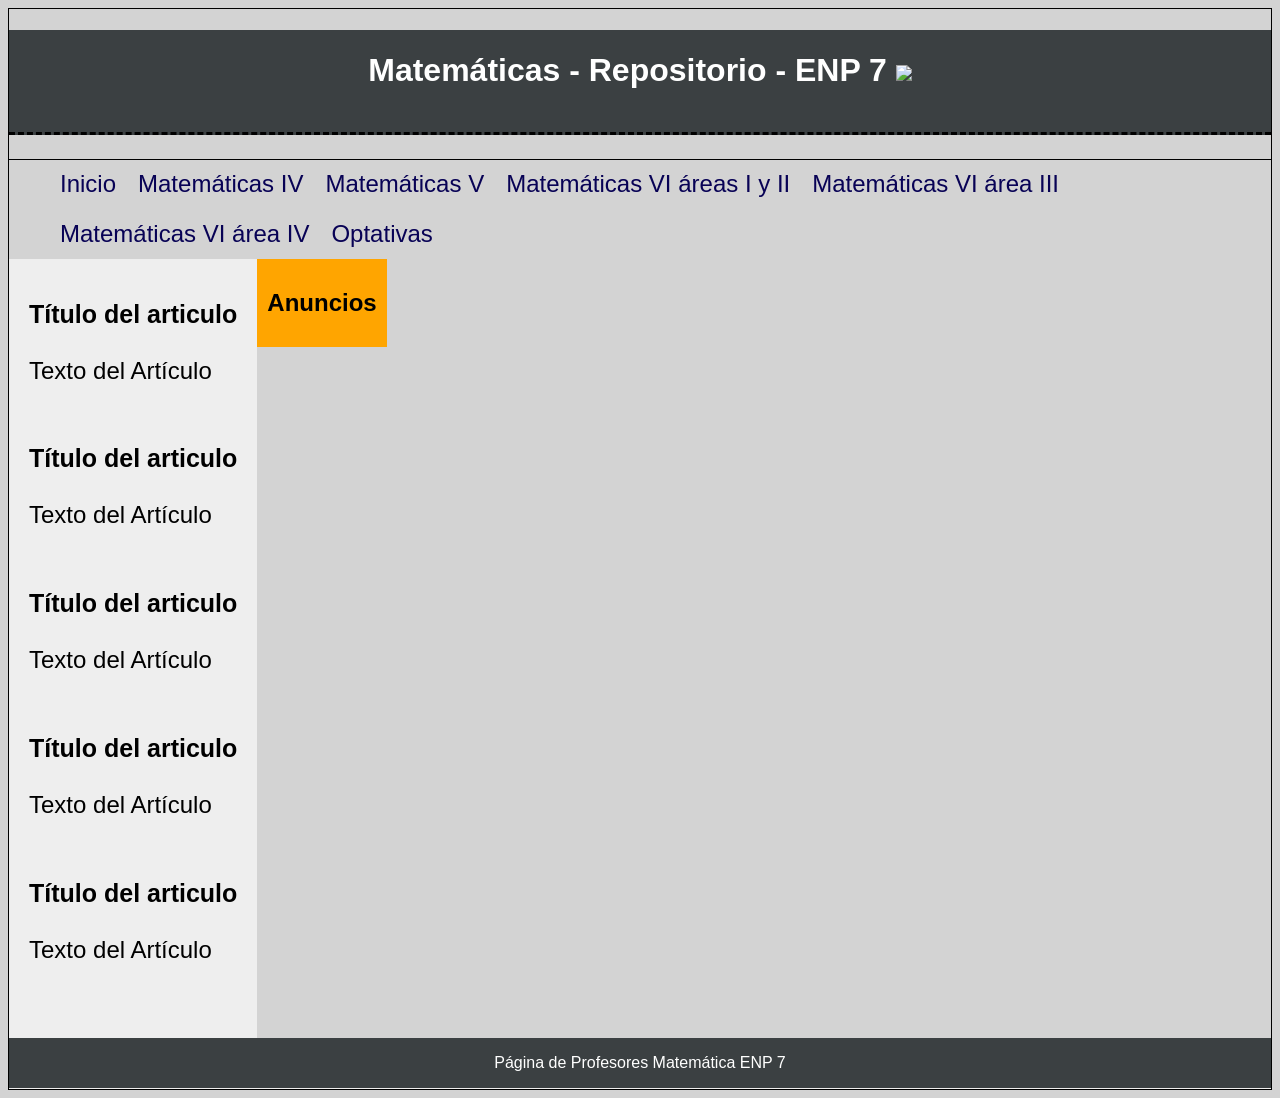
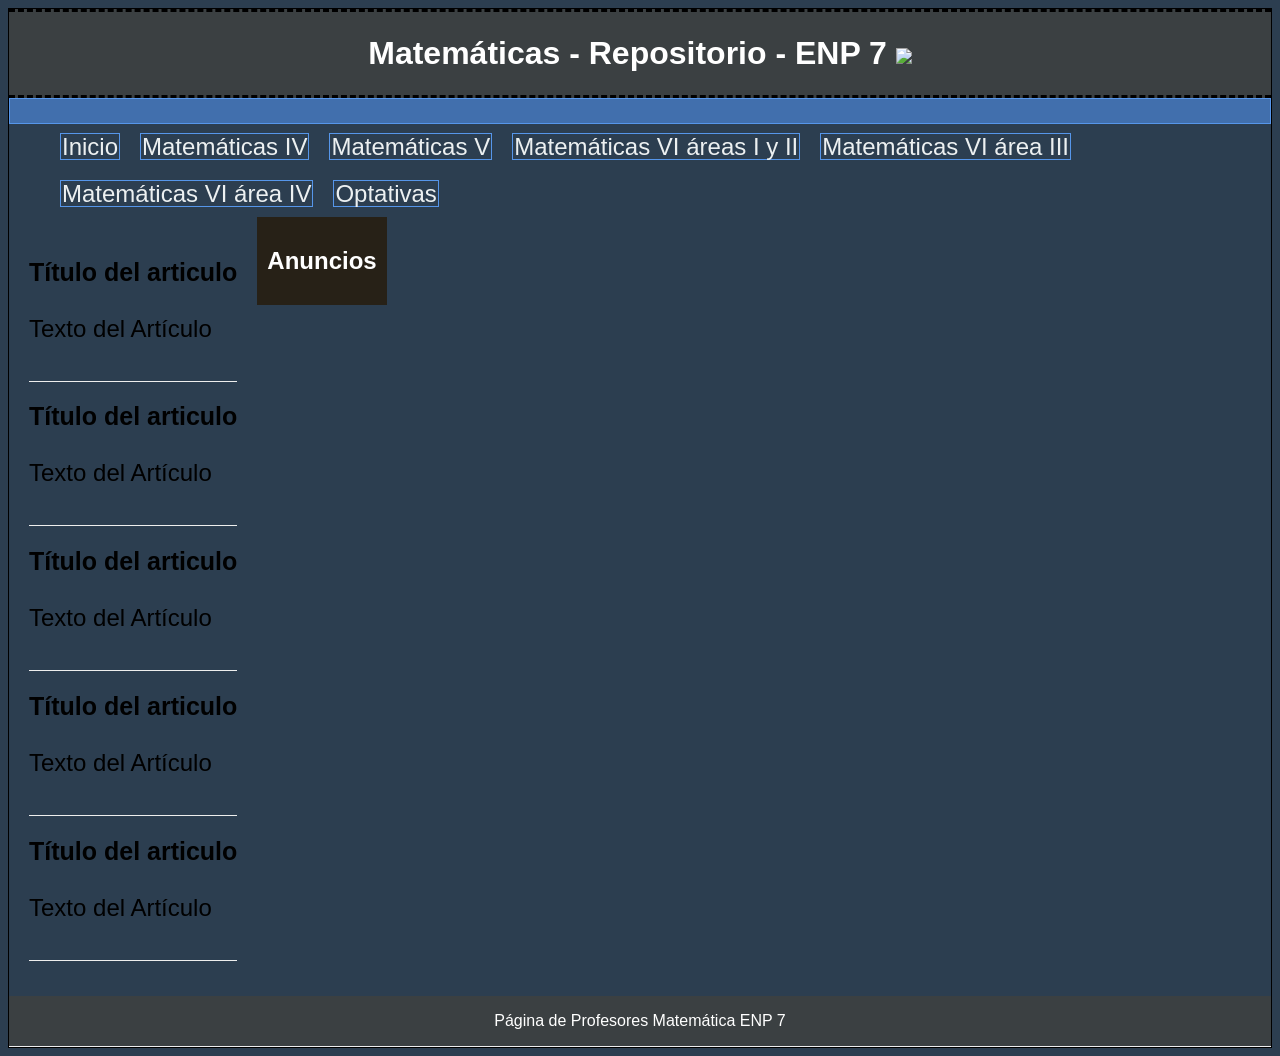

Se modifica el menu y el footer para no repetir código por todo el sitio

--- a/css/style.css
+++ b/css/style.css
@@ -1,37 +1,43 @@
 
 body{
-    background:lightgray;
+    background:#2C3E50;
     font-family: Arial, Helvetica, sans-serif;
+    color: white;
 }
+
+
+  header{
+    background: #3b4042;
+    color: white;
+    margin: 0px;
+    text-align: center;
+    line-height: 40px;
+    border-top: 3px dashed black;
+    border-bottom: 3px dashed black;
+  }
+
 
 #container{
     margin: 0px auto;
     border: 1px solid black;
 }
 
-header{
-    background: #3b4042;
-    color: white;
-    margin: 0px;
-    text-align: center;
-    line-height: 80px;
-    border-bottom: 3px dashed black;
-}
 
 nav{
     background: #416fad;
-    border-bottom: 1px solid black;
+    border: 1px solid #5696ea;
 }
 nav ul li{
     float: left;
     list-style: none;
     margin: 10px;
-    line-height: 30px;
+    line-height: 25px;
+    border: 1px solid #5696ea;
 }
 
 #content{
     float: left;
-    background: #eee;
+    background: #2C3E50;
     min-height: 500px;
     padding: 20px;
 }
@@ -45,7 +51,7 @@ nav ul li{
 
 aside{
     float: left;
-    background: orange;
+    background: rgb(39, 33, 23);
 
     padding: 10px;
 }
@@ -88,11 +94,11 @@ a {
   }
   
   a:link {
-    color: #080255;
+    color: #ECF0F1;
   }
   
   a:visited {
-    color: #080255;
+    color: #b0d4d4;;
   }
   
   a:focus {
@@ -102,7 +108,7 @@ a {
   
   a:hover {
     border-bottom: 1px solid;
-    background: #cdfeaa;
+    background: #a3a4a3;
   }
   
   a:active {
@@ -139,11 +145,11 @@ dd {
 
 .card-title {
   margin-bottom: 0.75rem;
-  color:#444444;
+  color:#b8c0f8;
   font-size: 1.5rem;
 }
 
 .card-text {
-  color:#555555;
+  color:#afafaf;
   font-size: 1rem;
 }
